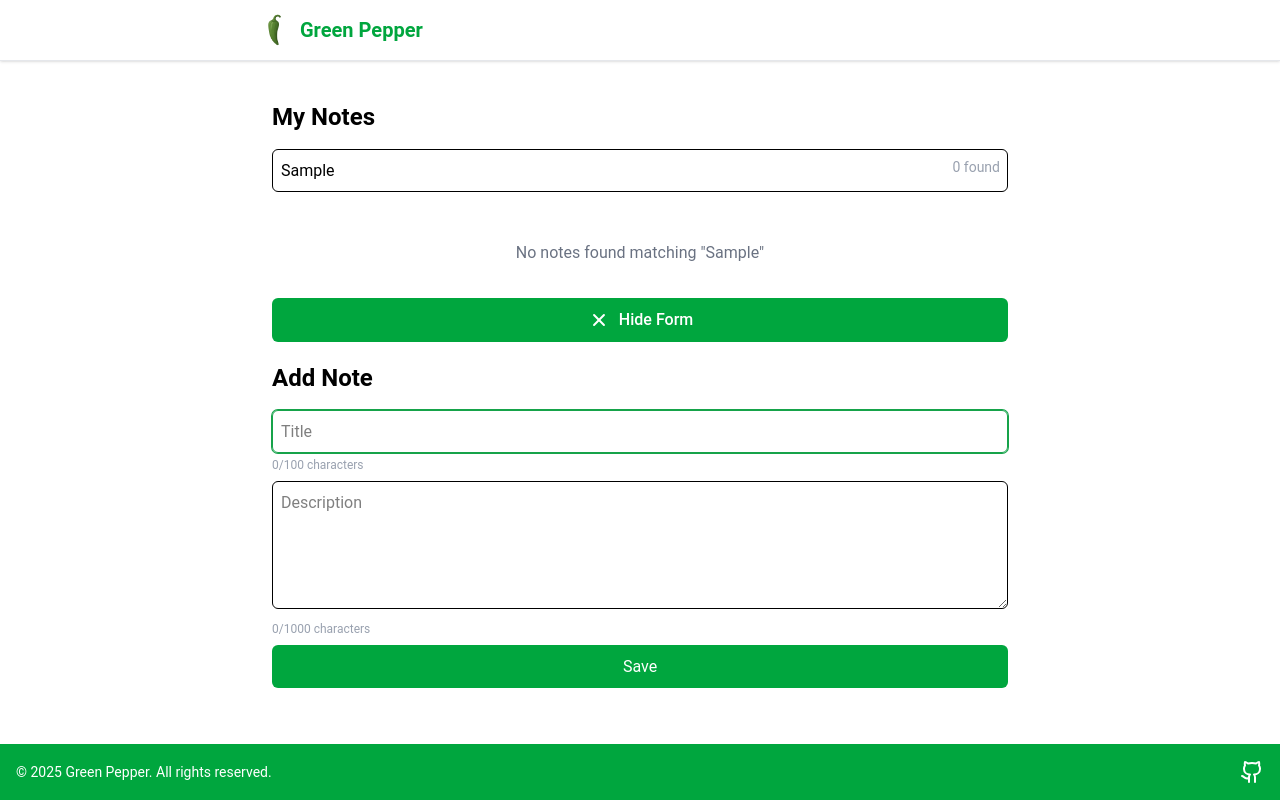
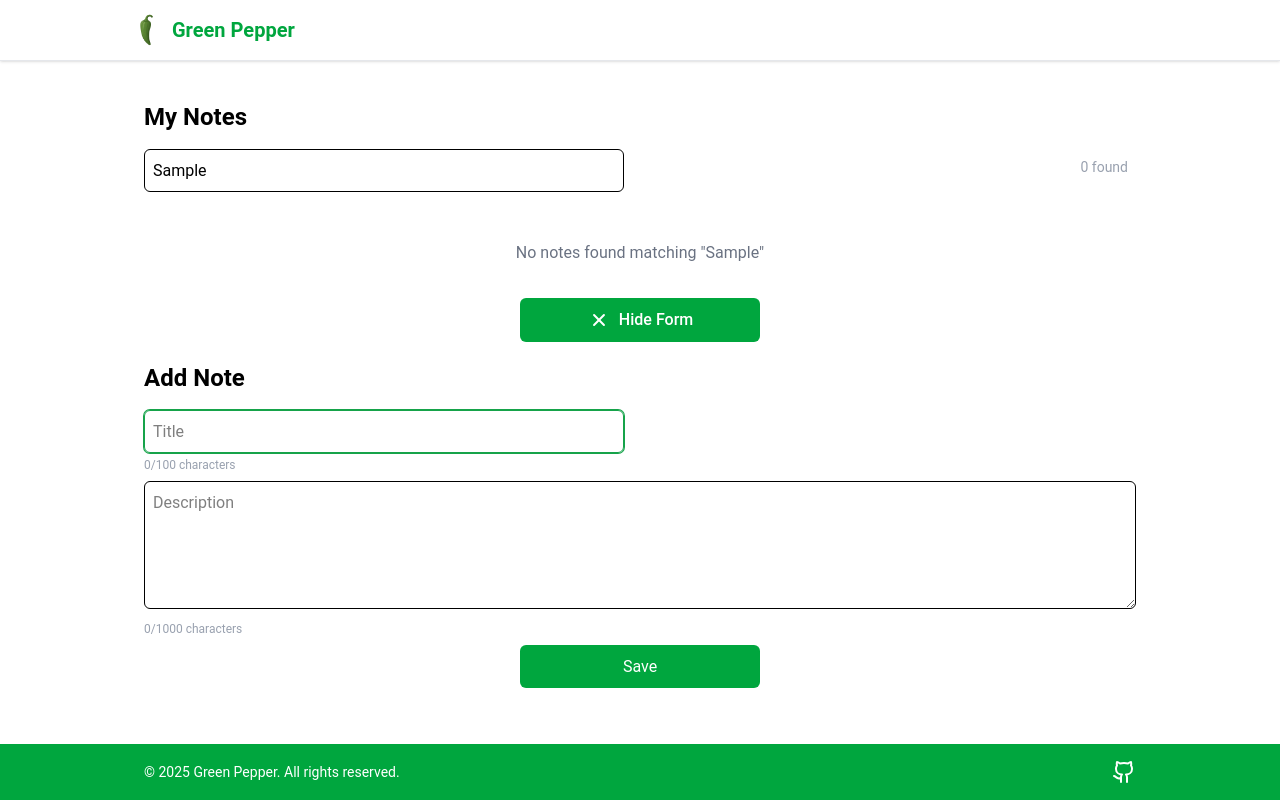
Before and after one commit to jordiroca94/green-pepper, a Vue app: page / in a window 1280 px wide. Both pictures are taken after typing "Sample" into the empty fields and a click on the button "Add Note". Built offline with nearby package versions, Linux system fonts and the light colour scheme.

Commit message:
fix: links added to textarea & polishing styles

```diff
--- a/src/components/AppFooter.vue
+++ b/src/components/AppFooter.vue
@@ -1,6 +1,6 @@
 <template>
   <footer class="bg-green-600 text-white py-4">
-    <div class="max-w-320 mx-auto px-4 flex items-center justify-between">
+    <div class="max-w-5xl mx-auto px-4 flex items-center justify-between">
       <span class="text-sm">&copy; 2025 Green Pepper. All rights reserved.</span>
 
       <a
--- a/src/components/AppNavbar.vue
+++ b/src/components/AppNavbar.vue
@@ -1,7 +1,7 @@
 <template>
   <header>
     <nav class="bg-white border-b border-gray-200 shadow-sm px-4 sm:px-6 py-3 w-full">
-      <div class="max-w-3xl mx-auto flex items-center justify-between">
+      <div class="max-w-5xl mx-auto flex items-center justify-between">
         <RouterLink to="/" class="flex items-center space-x-2">
           <img src="../assets/images/green-pepper.png" alt="Green Pepper Logo" class="w-9 h-9" />
           <span class="text-xl font-bold text-green-600">Green Pepper</span>
--- a/src/components/AppNote.vue
+++ b/src/components/AppNote.vue
@@ -2,9 +2,9 @@
   <li
     class="border-b py-2 flex justify-between items-start hover:bg-gray-50 px-2 transition-colors flex-col"
   >
-    <div class="flex justify-between items-center w-full">
+    <div class="flex justify-between items-center w-full mb-2">
       <strong class="block truncate">{{ note.title }}</strong>
-      <div>
+      <div class="whitespace-nowrap">
         <button
           @click="onEdit(note)"
           class="text-gray-400 hover:text-gray-600 transition-colors p-1"
@@ -22,10 +22,13 @@
       </div>
     </div>
     <div>
-      <span class="text-gray-600 text-sm whitespace-pre-line">{{ note.description }}</span>
-      <div class="flex flex-col text-xs text-gray-400 mt-1">
+      <span
+        class="text-gray-600 text-sm whitespace-pre-line break-words"
+        v-html="linkedDescription"
+      ></span>
+      <div class="flex flex-col text-xs text-gray-400 mt-3">
         <span>Created: {{ formatDate(note.createdAt) }}</span>
-        <span v-if="note.updatedAt && note.updatedAt !== note.createdAt">
+        <span class="mt-1" v-if="note.updatedAt && note.updatedAt !== note.createdAt">
           Updated: {{ formatDate(note.updatedAt) }}
         </span>
       </div>
@@ -34,9 +37,10 @@
 </template>
 
 <script setup lang="ts">
+import { computed } from 'vue'
 import type { Note } from './AppNotes.vue'
 
-defineProps<{
+const props = defineProps<{
   note: {
     id?: number
     title: string
@@ -60,4 +64,18 @@ const formatDate = (dateString?: string): string => {
     hour12: true,
   })
 }
+
+const escapeAndLinkify = (text: string): string => {
+  const escaped = text.replace(/&/g, '&amp;').replace(/</g, '&lt;').replace(/>/g, '&gt;')
+
+  const urlRegex = /((https?:\/\/[^\s<]+))/g
+  return escaped.replace(urlRegex, (url) => {
+    const safeUrl = url.replace(/"/g, '&quot;')
+    return `<a href="${safeUrl}" class="text-blue-600 underline" target="_blank" rel="noopener noreferrer">${safeUrl}</a>`
+  })
+}
+
+const linkedDescription = computed(() => {
+  return escapeAndLinkify(props.note.description || '')
+})
 </script>
--- a/src/components/AppNotes.vue
+++ b/src/components/AppNotes.vue
@@ -1,13 +1,13 @@
 <template>
   <div class="flex justify-center">
-    <div class="p-4 max-w-3xl w-full">
+    <div class="p-4 max-w-5xl w-full">
       <h2 class="text-2xl font-bold mb-4">My Notes</h2>
       <div class="relative mb-4">
         <input
           ref="searchInput"
           v-model="searchQuery"
           placeholder="Search notes..."
-          class="border rounded-md p-2 w-full focus:ring-2 focus:ring-green-500 focus:border-transparent"
+          class="border rounded-md p-2 w-full focus:ring-2 focus:ring-green-500 focus:border-transparent sm:w-120"
           @keydown.escape="searchQuery = ''"
         />
         <span v-if="searchQuery" class="absolute right-2 top-2 text-gray-400 text-sm">
@@ -39,9 +39,9 @@
         <p v-else>No notes yet. Create your first note!</p>
       </div>
 
-      <div class="mb-5">
+      <div class="mb-5 w-full flex justify-center">
         <button
-          class="flex items-center gap-2 cursor-pointer bg-green-600 hover:bg-white group px-3 py-2 w-full justify-center rounded-md border border-transparent hover:border-green-600 transition-colors focus:ring-2 focus:ring-green-500"
+          class="flex items-center gap-2 cursor-pointer bg-green-600 hover:bg-white group px-3 py-2 w-full sm:w-60 justify-center rounded-md border border-transparent hover:border-green-600 transition-colors focus:ring-2 focus:ring-green-500"
           @click="toggleForm"
           @keydown.enter="toggleForm"
         >
@@ -70,7 +70,7 @@
             ref="titleInput"
             v-model.trim="form.title"
             placeholder="Title"
-            class="border rounded-md p-2 w-full focus:ring-2 focus:ring-green-500 focus:border-transparent"
+            class="border rounded-md p-2 w-full focus:ring-2 focus:ring-green-500 focus:border-transparent sm:w-120"
             :class="{ 'border-red-500': formErrors.title }"
             maxlength="100"
             required
@@ -94,9 +94,9 @@
           <p class="text-gray-400 text-xs mt-1">{{ form.description.length }}/1000 characters</p>
         </div>
 
-        <div class="flex flex-col gap-2">
+        <div class="flex flex-col w-full items-center gap-2">
           <button
-            class="flex items-center gap-2 cursor-pointer bg-green-600 hover:bg-white hover:text-green-600 text-white group px-3 py-2 w-full justify-center rounded-md border border-transparent hover:border-green-600 transition-colors focus:ring-2 focus:ring-green-500 disabled:opacity-50 disabled:cursor-not-allowed"
+            class="flex items-center gap-2 cursor-pointer bg-green-600 hover:bg-white hover:text-green-600 text-white group px-3 py-2 w-full sm:w-60 justify-center rounded-md border border-transparent hover:border-green-600 transition-colors focus:ring-2 focus:ring-green-500 disabled:opacity-50 disabled:cursor-not-allowed"
             type="submit"
             :disabled="saving"
           >
@@ -109,7 +109,7 @@
           <button
             v-if="editingNoteId !== null"
             type="button"
-            class="flex items-center gap-2 cursor-pointer hover:bg-green-600 text-green-600 hover:text-white group px-3 py-2 w-full justify-center rounded-md border hover:border-transparent border-green-600 transition-colors focus:ring-2 focus:ring-green-500"
+            class="flex items-center gap-2 cursor-pointer hover:bg-green-600 text-green-600 hover:text-white group px-3 py-2 w-full sm:w-60 justify-center rounded-md border hover:border-transparent border-green-600 transition-colors focus:ring-2 focus:ring-green-500"
             @click="cancelEdit"
           >
             Cancel
```
